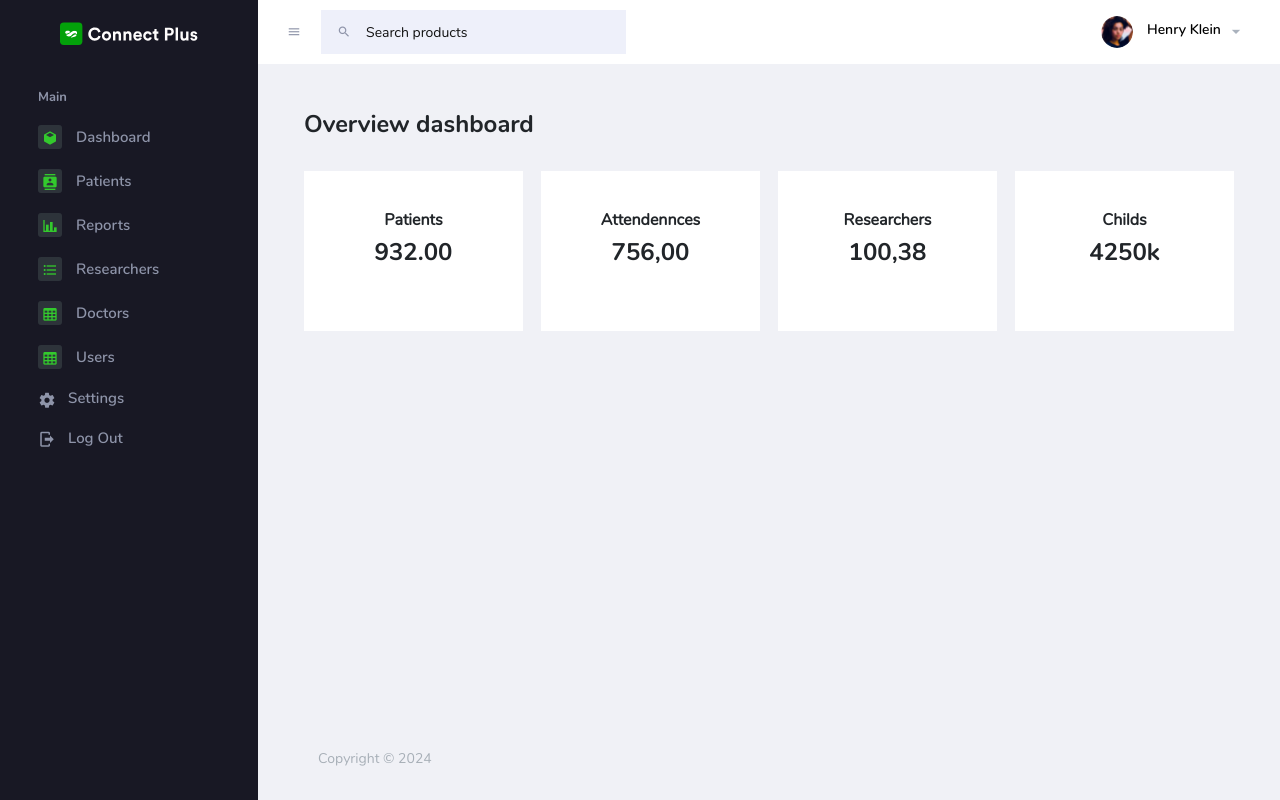
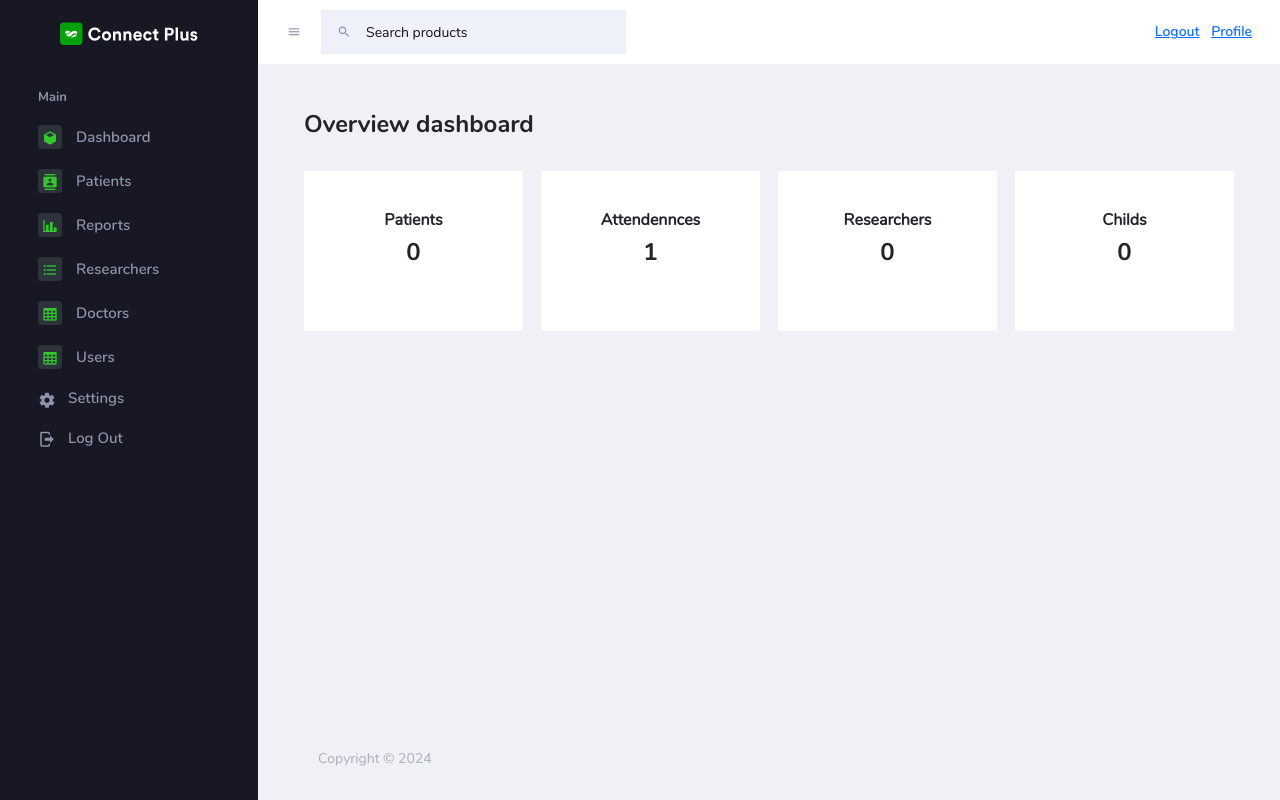
Before and after one commit to hassanyange/digitization-clinical-card-system, a Django app: page / in a window 1280 px wide. Run offline with Django 5.2, Linux system fonts and the light colour scheme; the visitor is signed in with stand-in values (Sample User, id 1); data comes from the database, SQL or seed files in the repository; data that the repository does not hold is empty; some libraries are stand-ins or nearby versions.

```diff
--- a/main/models.py
+++ b/main/models.py
@@ -43,7 +43,7 @@ class Patient(models.Model):
     password = models.CharField(max_length=50)
     image = models.ImageField(upload_to='patients', null=True, blank=True)
     jina_la_mume =   models.CharField(max_length=200, blank=True, null=True)
-    kimo = models.CharField(max_length=110, null=True,  choices=kimo_choices)
+    kimo = models.CharField(max_length=110, null=True,  blank=True)
     kazi = models.CharField(max_length=200, blank=True, null=True)
     kijiji_au_mtaa = models.CharField(max_length=200, blank=True, null=True)
     jina_la_mwenyekiti = models.CharField(max_length=200, blank=True, null=True)
--- a/main/urls.py
+++ b/main/urls.py
@@ -9,6 +9,7 @@ urlpatterns = [
     path('signin/', views.signin, name='signin'),
     path('signup/', views.signup, name='signup'),
     path('signout/', views.logout_user, name='signout'),
+    path('profile/', views.profile, name='profile'),
 
     path('patients', views.patients, name='patients'),
     path('patient/<int:id>', views.patient, name='patient'),
--- a/main/views.py
+++ b/main/views.py
@@ -12,8 +12,18 @@ from .forms import *
 # Create your views here.
 @login_required
 def home(request):
+    total_patients = Patient.objects.count()
+    total_doctors = Doctor.objects.count()
+    # total_researchers = Researcher.objects.count()
+    total_users = User.objects.count()
 
-    return render(request, 'index.html')
+    context = {
+        'total_patients': total_patients,
+        'total_doctors': total_doctors,
+        'total_users': total_users,
+    }
+
+    return render(request, 'index.html', context)
 
 
 def signin(request):
@@ -23,7 +33,7 @@ def signin(request):
         user = authenticate(username=username, password=password)
         if user is not None:
             login(request, user)
-            return render(request, 'index.html')
+            return redirect(home)
         else:
             messages.error(request, 'Invalid credentials')
             return redirect(signin)
@@ -51,7 +61,20 @@ def signup(request):
 
 def logout_user(request):
     logout(request)
+    messages.info(request, "Successful logged out")
     return redirect(home)
+
+def profile(request):
+    if request.method == 'POST':
+        form = AccountDetailsForm(request.POST, instance=request.user)
+        if form.is_valid():
+            form.save()
+            return redirect('profile')
+    else:
+        form = AccountDetailsForm(instance=request.user)
+    return render(request, 'accountdetails.html', {'form': form})
+
+
 
 
 # list all pattients
@@ -129,7 +152,7 @@ def delete_patient(request, id):
 
 
 def doctors(request):
-    doctors = Doctor.objects.all()
+    doctors_list = Doctor.objects.all()
     form = DoctorForm()
 
     if request.method == 'POST':
@@ -138,7 +161,7 @@ def doctors(request):
             form.save()
             messages.success(request, 'Doctor added successfully')
             return redirect(doctors)
-    context = {'doctors': doctors, 'form': form}
+    context = {'doctors': doctors_list, 'form': form}
     return render(request, 'doctors.html', context)
 
 
--- a/templates/index.html
+++ b/templates/index.html
@@ -53,7 +53,7 @@
                         <div class="card">
                           <div class="card-body text-center">
                             <h5 class="mb-2 text-dark font-weight-normal">Patients</h5>
-                            <h2 class="mb-4 text-dark font-weight-bold">932.00</h2>
+                            <h2 class="mb-4 text-dark font-weight-bold">{{total_patients}}</h2>
                           </div>
                         </div>
                       </div>
@@ -61,7 +61,7 @@
                         <div class="card">
                           <div class="card-body text-center">
                             <h5 class="mb-2 text-dark font-weight-normal">Attendennces</h5>
-                            <h2 class="mb-4 text-dark font-weight-bold">756,00</h2>
+                            <h2 class="mb-4 text-dark font-weight-bold">{{total_users}}</h2>
 
                           </div>
                         </div>
@@ -70,7 +70,7 @@
                         <div class="card">
                           <div class="card-body text-center">
                             <h5 class="mb-2 text-dark font-weight-normal">Researchers</h5>
-                            <h2 class="mb-4 text-dark font-weight-bold">100,38</h2>
+                            <h2 class="mb-4 text-dark font-weight-bold">0</h2>
 
                           </div>
                         </div>
@@ -79,7 +79,7 @@
                         <div class="card">
                           <div class="card-body text-center">
                             <h5 class="mb-2 text-dark font-weight-normal">Childs</h5>
-                            <h2 class="mb-4 text-dark font-weight-bold">4250k</h2>
+                            <h2 class="mb-4 text-dark font-weight-bold">0</h2>
 
                           </div>
                         </div>
--- a/templates/snippets/navbar.html
+++ b/templates/snippets/navbar.html
@@ -1,11 +1,23 @@
-{% load static  %}
-<nav class="navbar default-layout-navbar col-lg-12 col-12 p-0 fixed-top d-flex flex-row">
-    <div class="text-center navbar-brand-wrapper d-flex align-items-center justify-content-center">
-      <a class="navbar-brand brand-logo" href="index.html"><img src="{% static 'assets/images/logo.svg' %}" alt="logo" /></a>
-      <a class="navbar-brand brand-logo-mini" href="index.html"><img src="{% static 'assets/images/logo-mini.svg' %}" alt="logo" /></a>
+{% load static %}
+<nav
+  class="navbar default-layout-navbar col-lg-12 col-12 p-0 fixed-top d-flex flex-row"
+>
+  <div
+    class="text-center navbar-brand-wrapper d-flex align-items-center justify-content-center"
+  >
+    <a class="navbar-brand brand-logo" href="index.html"
+      ><img src="{% static 'assets/images/logo.svg' %}" alt="logo"
+    /></a>
+    <a class="navbar-brand brand-logo-mini" href="index.html"
+      ><img src="{% static 'assets/images/logo-mini.svg' %}" alt="logo"
+    /></a>
   </div>
   <div class="navbar-menu-wrapper d-flex align-items-stretch">
-      <button class="navbar-toggler navbar-toggler align-self-center" type="button" data-toggle="minimize">
+    <button
+      class="navbar-toggler navbar-toggler align-self-center"
+      type="button"
+      data-toggle="minimize"
+    >
       <span class="mdi mdi-menu"></span>
     </button>
     <div class="search-field d-none d-xl-block">
@@ -14,29 +26,27 @@
           <div class="input-group-prepend bg-transparent">
             <i class="input-group-text border-0 mdi mdi-magnify"></i>
           </div>
-            <input type="text" class="form-control bg-transparent border-0" placeholder="Search products">
+          <input
+            type="text"
+            class="form-control bg-transparent border-0"
+            placeholder="Search products"
+          />
         </div>
       </form>
     </div>
     <ul class="navbar-nav navbar-nav-right">
-
       <li class="nav-item nav-profile dropdown">
-          <a class="nav-link dropdown-toggle" id="profileDropdown" href="#" data-bs-toggle="dropdown" aria-expanded="false">
-            <div class="nav-profile-img">
-              <img src="{% static 'assets/images/faces/face28.png' %}" alt="image">
-            </div>
-            <div class="nav-profile-text">
-              <p class="mb-1 text-black">Henry Klein</p>
-            </div>
-          </a>
-
+        {% if request.user.is_authenticated %}
+        <a class="m-1" href="{% url 'signout' %}">Logout</a>
+        <a class="m-1" href="{% url 'profile' %}">Profile</a>
+        {% else %} {% endif %}
       </li>
-
-
-
-
     </ul>
-      <button class="navbar-toggler navbar-toggler-right d-lg-none align-self-center" type="button" data-toggle="offcanvas">
+    <button
+      class="navbar-toggler navbar-toggler-right d-lg-none align-self-center"
+      type="button"
+      data-toggle="offcanvas"
+    >
       <span class="mdi mdi-menu"></span>
     </button>
   </div>
```
Also changed, not shown: main/forms.py (+12 -0 lines), templates/accountdetails.html (added, +97 -0 lines). Lines whose indentation alone changed are shown as unchanged.
